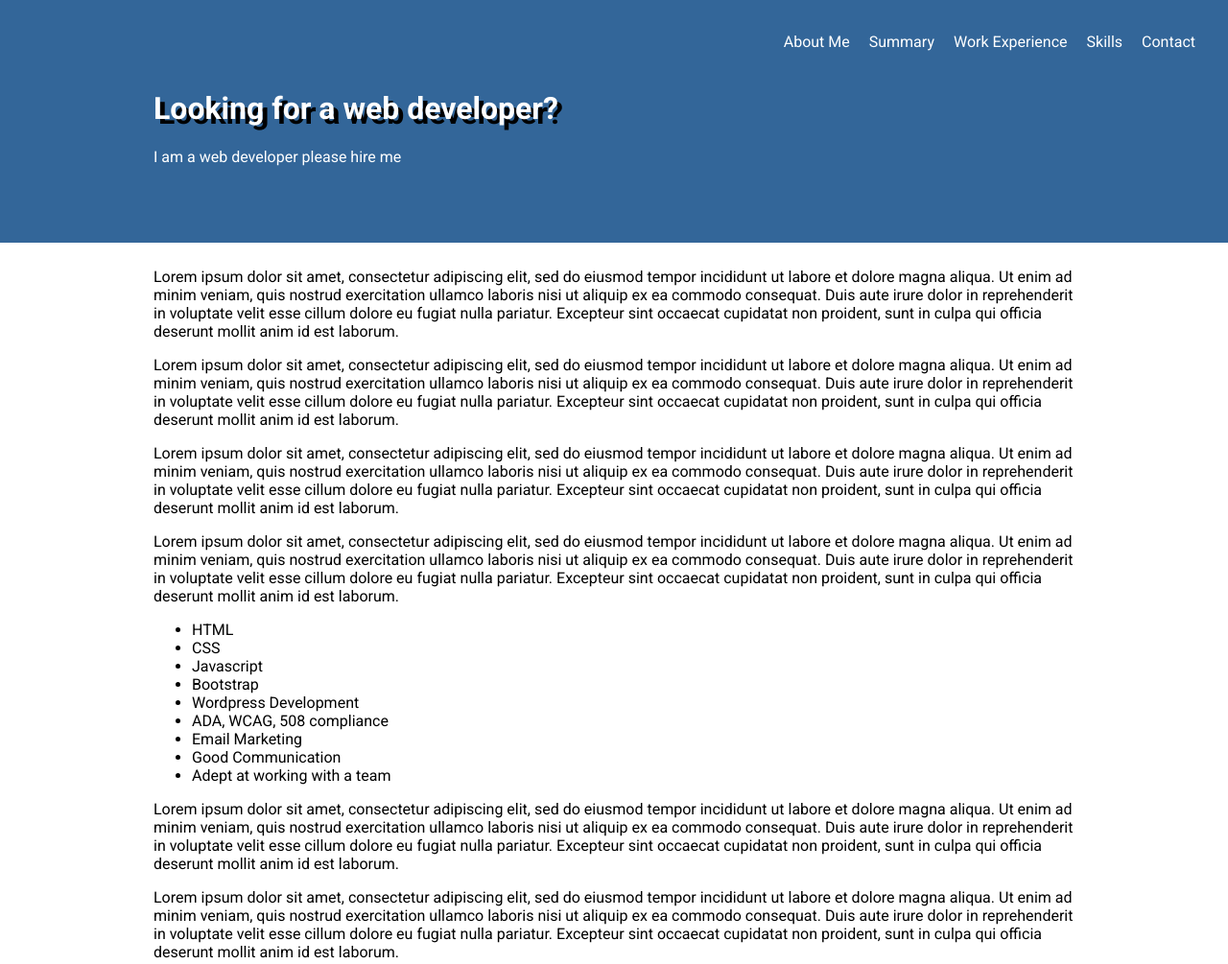
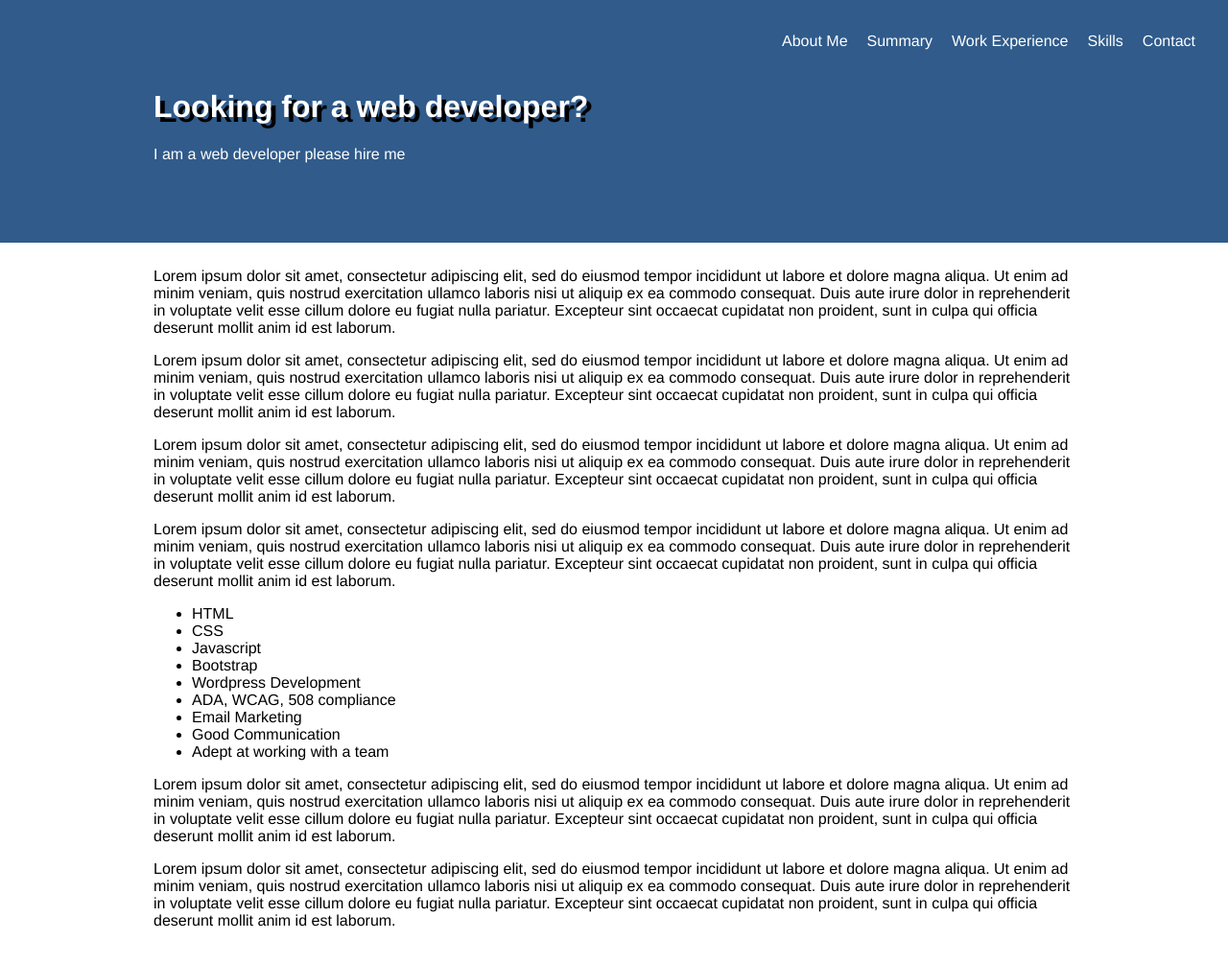
Before and after one commit to jrtodd89/website, a plain HTML site: page index.html in a window 1280 px wide. Shown: the whole page at 96% size. Drawn offline with Linux system fonts and the light colour scheme.

Commit message:
Minor tweaks and color contrast adjustments

```diff
--- a/index.html
+++ b/index.html
@@ -3,12 +3,13 @@
 	<head>
 		<meta charset="utf-8">
 		<meta name="viewport" content="width=device-width, initial-scale=1">
+		<meta name="description" content="Personal Portfolio page for Justin Todd, a Web Developer based in Fresno, California">
+		<meta name="theme-color" content="305B8B">
 		<title>Justin Todd</title>
-
 		<link href="style/index.css" rel="stylesheet" />
 		<link rel="preconnect" href="https://fonts.googleapis.com">
 		<link rel="preconnect" href="https://fonts.gstatic.com" crossorigin>
-		<link href="https://fonts.googleapis.com/css2?family=Roboto:ital,wght@0,400;0,700;1,400;1,700&display=swap" rel="stylesheet">
+
 	</head>
 	<body>
 		<a class="skip" href="#summary">
--- a/style/_header.scss
+++ b/style/_header.scss
@@ -5,7 +5,7 @@
 	height: 205px;
 	.cta {
 		h1 {
-			filter: drop-shadow(5px 5px 0 black);
+			filter: drop-shadow(5px 5px 0 red);
 		}
 	}
 	.nav {
--- a/style/_variables.scss
+++ b/style/_variables.scss
@@ -1,4 +1,4 @@
-$primaryColor: #336699;
+$primaryColor: #305B8B;
 $secondaryColor: #1A4D80;
 $tertiaryColor: #003366;
 $lightText: #ffffff;
```
Also changed, not shown: style/index.css.
